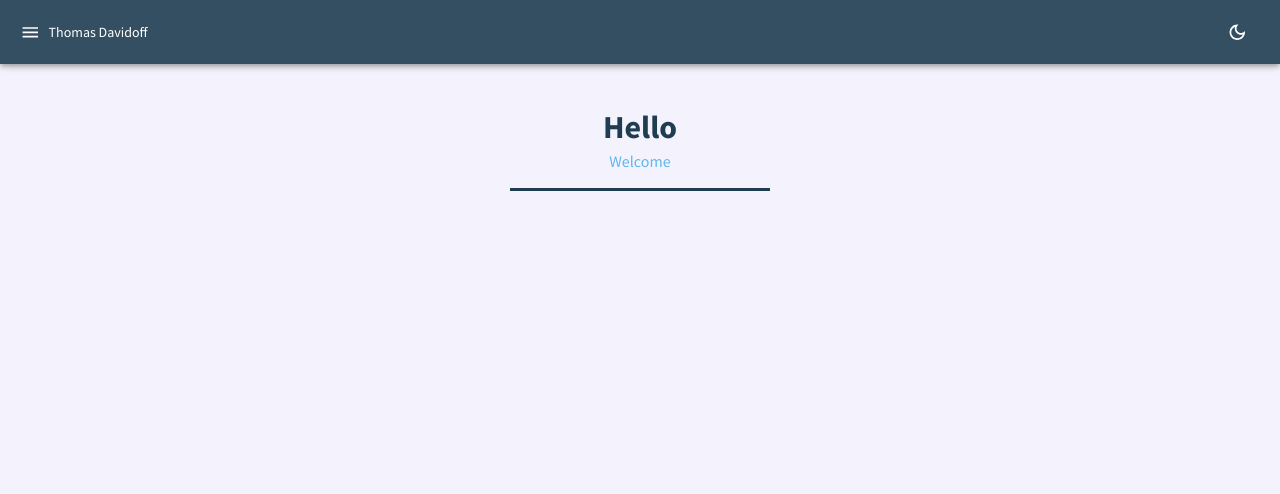
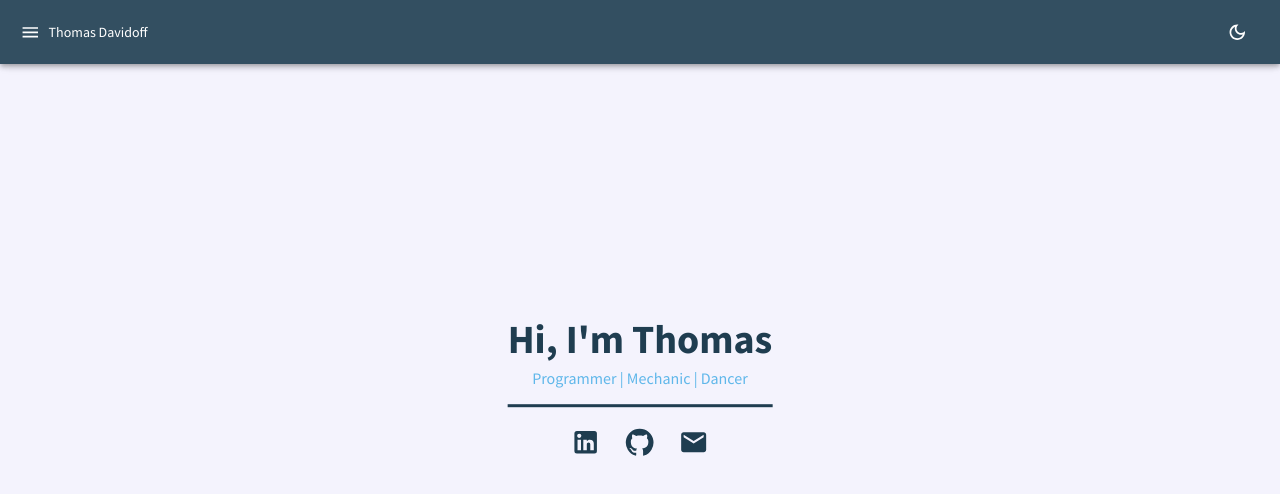
Before and after one commit to thomas-davidoff/personal-portfolio, a React (Vite) app: page / in a window 1280 px wide. Shown: the top 494 px of the page. Built offline with nearby package versions, Linux system fonts and the light colour scheme.

Commit message:
Created home page

```diff
--- a/src/components/Header.jsx
+++ b/src/components/Header.jsx
@@ -15,7 +15,7 @@ const Header = ({ title, subtitle }) => {
     >
       <Box  borderBottom={`3px solid ${theme.palette.primary.main}`}  display='inline-block' minWidth='260px'>
       <Typography
-        variant="h2"
+        variant="h1"
         color='primary'
         fontWeight="bold"
         align= 'center'
--- a/src/scenes/Home.jsx
+++ b/src/scenes/Home.jsx
@@ -1,13 +1,56 @@
 import React from "react";
-import { useTheme, useMediaQuery, Box } from "@mui/material";
+import { useTheme, useMediaQuery, Box, Stack } from "@mui/material";
 import Header from 'src/components/Header';
+import GitHubIcon from '@mui/icons-material/GitHub';
+import LinkedInIcon from '@mui/icons-material/LinkedIn';
+import MailIcon from '@mui/icons-material/Mail';
+
 
 function Home() {
   const theme = useTheme();
+
+  const IconBox = ({icon, to}) => {
+    return (
+      <a href={to} target='_blank'>
+        <Box component={icon} sx={{
+        color: theme.palette.primary.main,
+        fontSize: '30px',
+        transition: "all 0.3s ease-in-out",
+        "&:hover": {
+          // bgcolor: theme.palette.background.paper,
+          scale: "1.10",
+          color: theme.palette.secondary.dark
+        }
+      }} />
+      </a>
+
+    );
+  };
+
   // const smScreen = useMediaQuery(theme.breakpoints.up("sm"));
   return (
-    <Box m="20px">
-      <Header title={"Hello"} subtitle={"Welcome"}></Header>{" "}
+    <Box sx={{
+      msTransform: 'translate(-50%, -50%)',
+      transform: 'translate(-50%, -50%)',
+      position: 'absolute',
+      top: '50%',
+      left: '50%',
+      // border: '1px solid red',
+      padding: '20px'
+    }}>
+      <Header title={"Hi, I'm Thomas"} subtitle={"Programmer | Mechanic | Dancer"}></Header>{" "}
+      <Stack direction='row' spacing={theme.spacing(3)} sx={{
+        padding: '20px',
+        alignItems: 'center',
+        justifyContent: 'center'
+      }}>
+
+        <IconBox icon={LinkedInIcon} to="https://www.google.com" />
+        <IconBox icon={GitHubIcon} to="https://www.google.com" />
+        <IconBox icon={MailIcon} to="mailto:thomas.davidoff@gmail.com" />
+
+      </Stack>
+
 
     </Box>
   );
```
Also changed, not shown: src/scenes/global/sidebar/Sidebar.jsx (+9 -13 lines).
